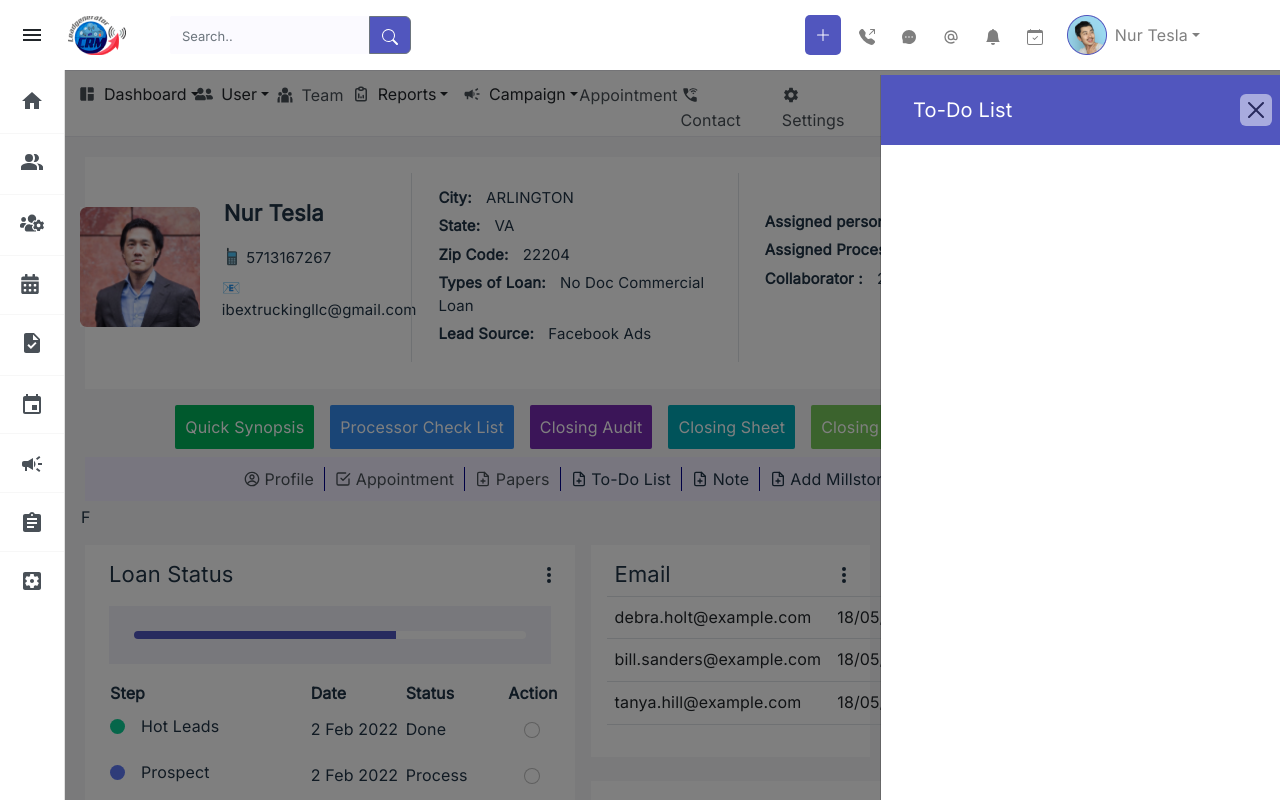
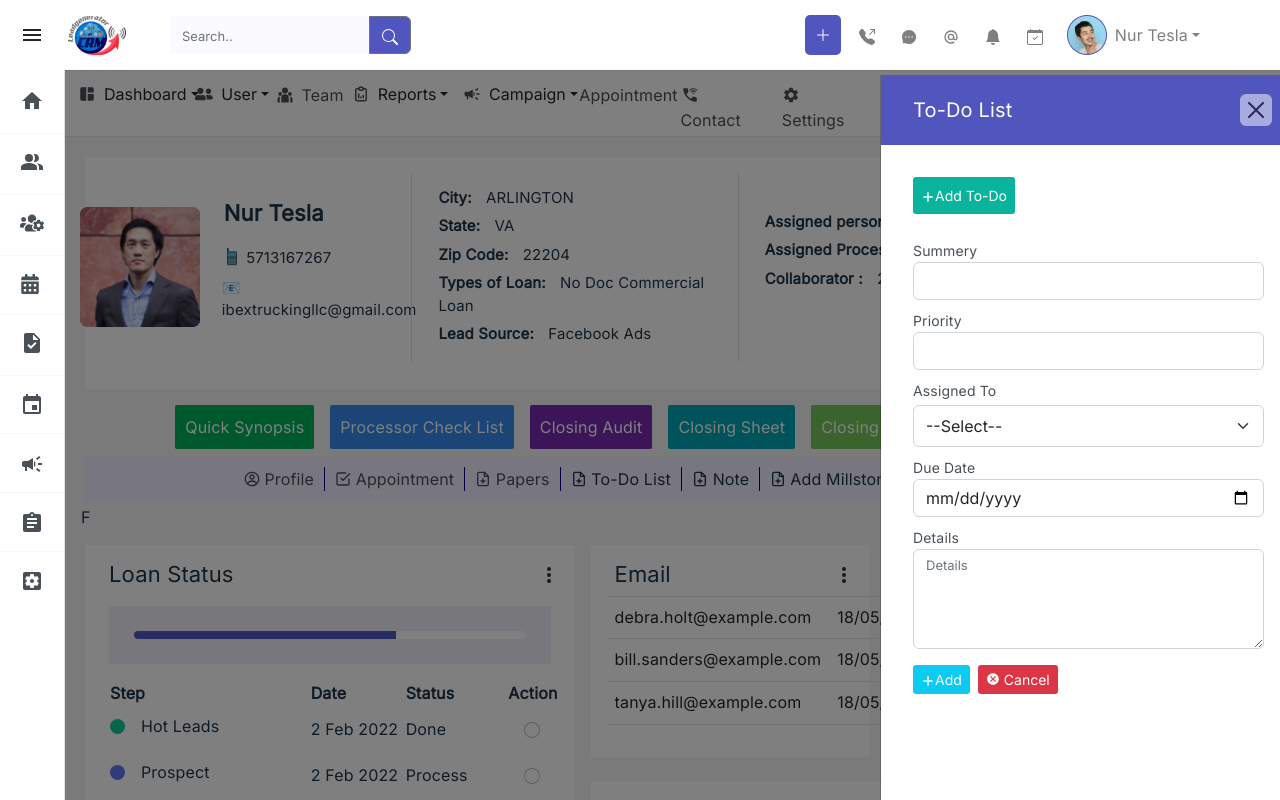
Before and after one commit to assraf-nur/CRM, a React (Create React App) app: page /contact-details in a window 1280 px wide. Both pictures are taken after a click on the link "To-Do List". Shown: the top 800 px of the page. Built offline with nearby package versions, Linux system fonts and the light colour scheme.

Commit message:
update todo things

```diff
--- a/src/Components/Contact/ContactDetails.js
+++ b/src/Components/Contact/ContactDetails.js
@@ -9,7 +9,7 @@ import { GoPrimitiveDot } from "react-icons/go";
 import { MdCancel, MdDelete } from "react-icons/md";
 import { FiCheckSquare, FiFilePlus } from "react-icons/fi";
 import { buildStyles, CircularProgressbar } from "react-circular-progressbar";
-import { Offcanvas, ProgressBar } from "react-bootstrap";
+import { Form, Offcanvas, ProgressBar } from "react-bootstrap";
 import profilePic from "../Images/Profile/profile-pic.png";
 import profilePic2 from "../Images/Profile/profile-pic2.png";
 import profilePic3 from "../Images/Profile/pro-icon.png";
@@ -114,7 +114,6 @@ const ContactDetails = () => {
           <p>07:08 hour leter start the call</p>
         </div>
       </div>
-
       <div className="m-1 mt-3 contact-details-page-links">
         <a style={{ backgroundColor: "#00B25B" }} className="" href="{#}">
           Quick Synopsis
@@ -166,7 +165,6 @@ const ContactDetails = () => {
           <FiFilePlus className="mb-1" /> Lender
         </a>
       </div>
-
       {/* off canvas start */}
       <Offcanvas
         className="off-canvas"
@@ -348,11 +346,90 @@ const ContactDetails = () => {
           <Offcanvas.Title className="ms-3 py-1">To-Do List</Offcanvas.Title>
         </Offcanvas.Header>
         <Offcanvas.Body>
-          <div>{/* updated by-nur */}</div>
+          <div className="ms-3 mt-3">
+            <div>
+              <button className="add-new-button px-2 py-2">
+                <HiPlus />
+                Add To-Do
+              </button>
+              <form className="mt-4">
+                <div class="mb-2">
+                  <label for="exampleInputSummery" class="form-label mb-0">
+                    Summery
+                  </label>
+                  <input
+                    type="text"
+                    class="form-control mt-0 rounded"
+                    id="exampleInputSummery"
+                    aria-describedby="emailHelp"
+                  />
+                </div>
+                <div class="mb-2">
+                  <label for="exampleInputPriority" class="form-label mb-0">
+                    Priority
+                  </label>
+                  <input
+                    type="text"
+                    class="form-control mt-0 rounded"
+                    id="exampleInputPriority"
+                    aria-describedby="emailHelp"
+                  />
+                </div>
+                <div>
+                  <Form.Label className="mb-1">Assigned To</Form.Label>
+                  <Form.Select
+                    className="py-2 fs-6 text-grey mb-2 rounded"
+                    aria-label="Floating label select example"
+                  >
+                    <option>--Select--</option>
+                    <option value="1">One</option>
+                    <option value="2">Two</option>
+                    <option value="3">Three</option>
+                  </Form.Select>
+                </div>
+                <div class="mb-2">
+                  <label for="exampleInputDate" class="form-label mb-0">
+                    Due Date
+                  </label>
+                  <input
+                    type="date"
+                    class="form-control mt-0 rounded"
+                    id="exampleInputDate"
+                    aria-describedby="emailHelp"
+                  />
+                </div>
+
+                <div>
+                  <label for="exampleInputSummery" class="form-label mb-0">
+                    Details
+                  </label>
+                  <textarea
+                    class="form-control rounded"
+                    placeholder="Details"
+                    id="floatingTextarea2"
+                    style={{ height: "100px" }}
+                  ></textarea>
+                </div>
+                <div className="mt-3">
+                  <button className="add-new-button px-2 py-1 bg-info">
+                    <HiPlus />
+                    Add
+                  </button>
+
+                  <button className="add-new-button px-2 py-1 ms-2 bg-danger">
+                    <MdCancel className="me-1 mb-1" />
+                    Cancel
+                  </button>
+                </div>
+              </form>
+            </div>
+            <div className="toDo-list">
+              {/* will do saturday */}
+            </div>
+          </div>
         </Offcanvas.Body>
       </Offcanvas>
-F
-      {/* Note start */}
+      F{/* Note start */}
       <Offcanvas
         className="off-canvas"
         placement="end"
@@ -570,7 +647,6 @@ F
         </Offcanvas.Body>
       </Offcanvas>
       {/* Note end */}
-
       <Offcanvas
         className="off-canvas"
         placement="end"
@@ -765,7 +841,6 @@ F
         </Offcanvas.Body>
       </Offcanvas>
       {/* off canvas end */}
-
       <div className="mx-1 mt-3 row gap-3">
         <div className="col-xl-5 bg-white p-3 loan-status">
           <div className="loan-status-box">
```
